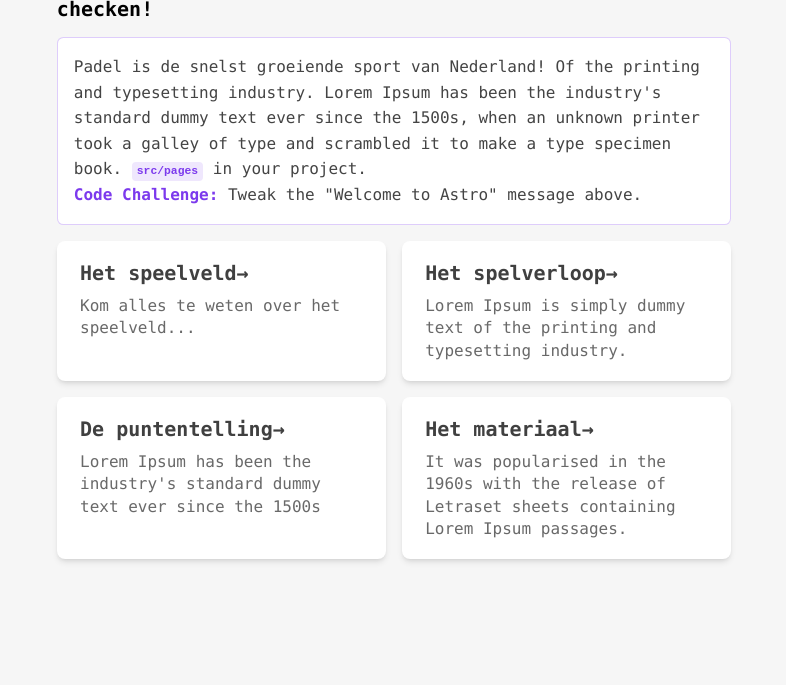
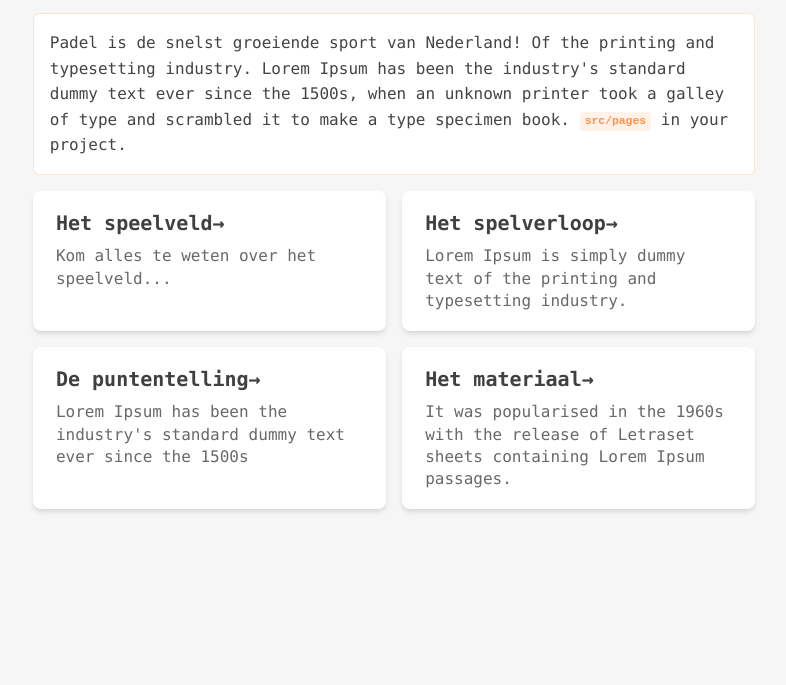
Before and after one commit to Ullavs/rulespadel, an Astro site: page / in a window 1280 px wide. Shown: the part 115-800 px from the top of the page, without its empty margins (246-1032 px from the left). Built offline with nearby package versions, Linux system fonts and the light colour scheme; Astro itself is replaced by a stand-in of ours.

Commit message:
Style changes

```diff
--- a/public/style.css
+++ b/public/style.css
@@ -1,9 +1,9 @@
 :root {
-  --accent: 124, 58, 237;
+  --accent: 283, 145, 69;
   --accent-gradient: linear-gradient(
     45deg,
     rgb(var(--accent)),
-    #da62c4 30%,
+    #d66734 30%,
     white 60%
   );
   --font-family: Menlo, Monaco, Lucida Console, Liberation Mono,
@@ -39,6 +39,7 @@ html {
   background-color: white;
   opacity: 0.8;
 }
+
 h2 {
   margin: 0;
   font-size: 1.25rem;
@@ -59,7 +60,7 @@ p {
 main {
   margin: auto;
   padding: 1.5rem;
-  max-width: 70ch;
+  max-width: 75ch;
 }
 
 h1 {
@@ -100,10 +101,10 @@ h1 {
   padding: 0;
 }
 
-.test-button {
+/* .test-button {
   background-color: orange;
   color: white;
   padding: 0.5rem 1rem;
   border: none;
   border-radius: 0.5rem;
-}
+} */
--- a/src/components/Home.jsx
+++ b/src/components/Home.jsx
@@ -19,8 +19,6 @@ export function Home() {
         and scrambled it to make a type specimen book. <code>src/pages</code> in
         your project.
         <br />
-        <strong>Code Challenge:</strong> Tweak the "Welcome to Astro" message
-        above.
       </p>
       <ul role="list" className="link-card-grid">
         <Card
--- a/src/layouts/index.astro
+++ b/src/layouts/index.astro
@@ -13,7 +13,7 @@ const { title } = Astro.props;
     <meta name="viewport" content="width=device-width" />
     <link rel="icon" type="image/svg+xml" href="/favicon.svg" />
     <meta name="generator" content={Astro.generator} />
-		<link rel="stylesheet" href="style.css">
+    <link rel="stylesheet" href="./style.css" />
     <title>{title}</title>
   </head>
   <body>
```
Lines whose indentation alone changed are shown as unchanged.
